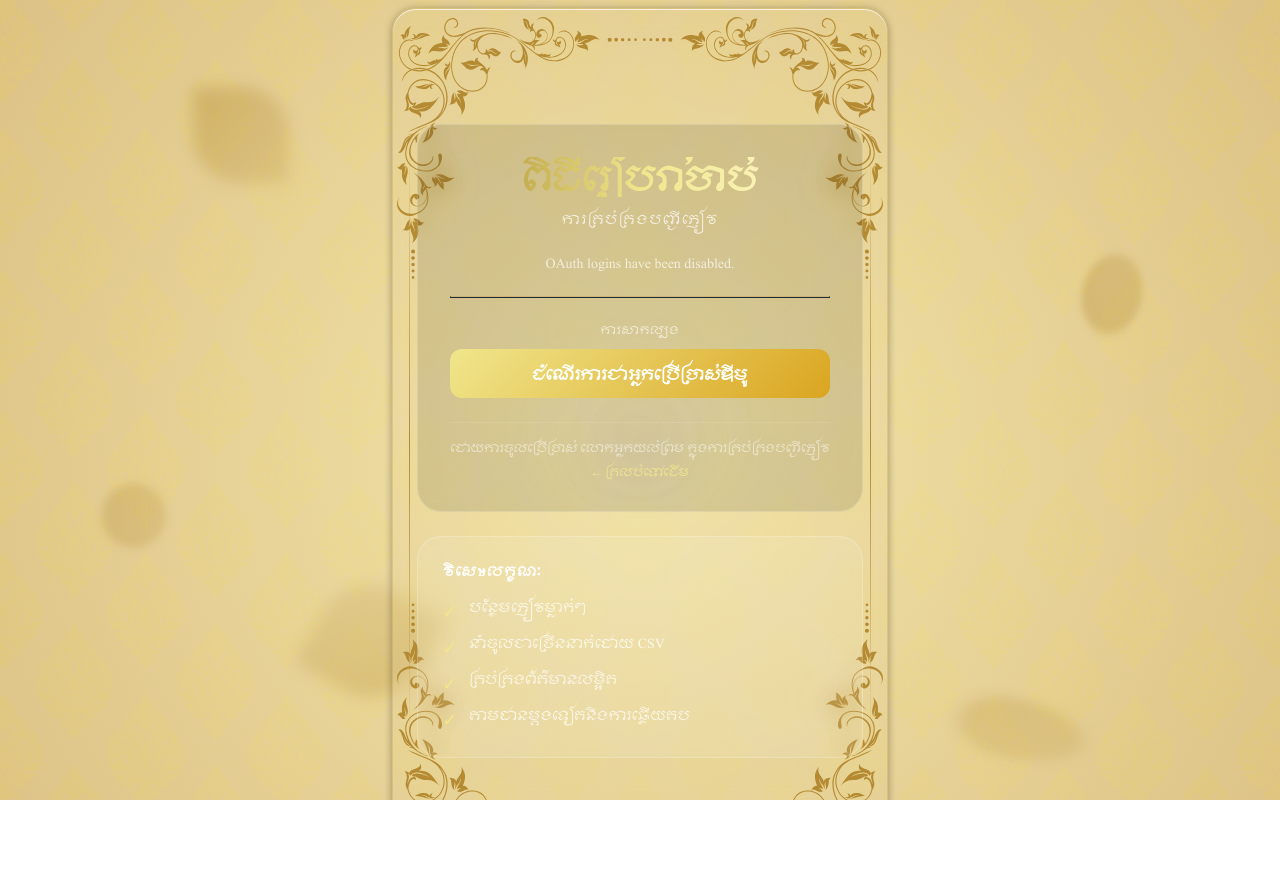
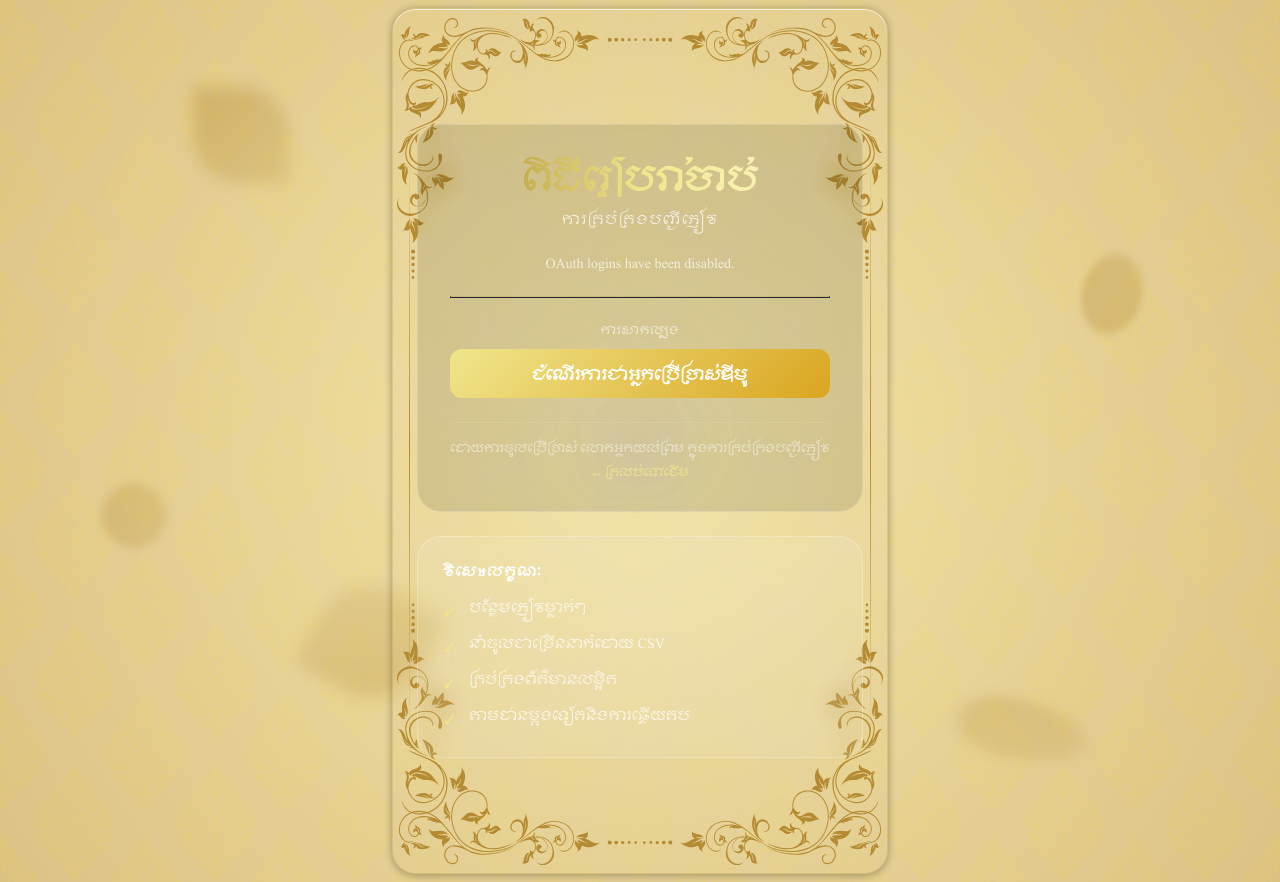
Before and after one commit to nyzcam/cuthmay, a Next.js app: page /auth/login in a window 1280 px wide. Before the commit the page ends 800 px from the top, so only its background shows below. Built offline with nearby package versions, Linux system fonts and the light colour scheme; no server answers.

Commit message:
background image for iphone

```diff
--- a/app/ClientLayout.tsx
+++ b/app/ClientLayout.tsx
@@ -1,35 +1,29 @@
 "use client";
-import React from 'react';
+import React from "react";
 import { ThemeProvider } from "@/providers/ThemeContext";
 import LayoutWrapperOld from "@/components/LayoutWrapperOld";
 import SplashProvider from "@/providers/SplashProvider";
 import { AuthProvider } from "@/providers/AuthContext";
 import { MusicProvider } from "@/providers/MusicProvider";
+import PatternBackground from "@/components/PatternBackground";
 
 export default function ClientLayout({
   children,
 }: {
   children: React.ReactNode;
 }) {
-
   return (
-
     <>
       <AuthProvider>
         <MusicProvider>
-
-            <ThemeProvider>
-              <SplashProvider>
-                <LayoutWrapperOld>
-                  {children}
-                </LayoutWrapperOld>
-              </SplashProvider>
-            </ThemeProvider>
-
+          {/* <PatternBackground /> */}
+          <ThemeProvider>
+            <SplashProvider>
+              <LayoutWrapperOld>{children}</LayoutWrapperOld>
+            </SplashProvider>
+          </ThemeProvider>
         </MusicProvider>
       </AuthProvider>
-
     </>
-
   );
 }
--- a/app/api/og/[guestSlug]/route.tsx
+++ b/app/api/og/[guestSlug]/route.tsx
@@ -54,7 +54,7 @@ export async function GET(
 
   const fontData = await fetch(
     new URL("../../../../app/fonts/lmnr3.ttf", import.meta.url)
-  ).then(res => res.arrayBuffer());
+  ).then((res) => res.arrayBuffer());
 
   const borderGradient = `linear-gradient(to bottom, transparent, ${theme.accent}, transparent)`;
 
--- a/components/LayoutWrapperOld.tsx
+++ b/components/LayoutWrapperOld.tsx
@@ -4,7 +4,6 @@ import { FC, ReactNode, useEffect, useMemo } from "react";
 import PatternBackground from "./PatternBackground";
 import { useTheme } from "../providers/ThemeContext";
 import LiquidGlassFrame from "./LiquidGlassFrame";
-
 
 /* ================================
    Types
@@ -16,16 +15,9 @@ interface LayoutWrapperProps {
 
 type OpacityRange = readonly [number, number];
 
-type OrbAnimationPreset =
-  | "floatSlow"
-  | "floatMedium"
-  | "floatFast";
+type OrbAnimationPreset = "floatSlow" | "floatMedium" | "floatFast";
 
-type OrbShapePreset =
-  | "circle"
-  | "diagonalBlob"
-  | "inverseBlob"
-  | "pillBlob";
+type OrbShapePreset = "circle" | "diagonalBlob" | "inverseBlob" | "pillBlob";
 
 interface OrbPreset {
   position: string;
@@ -46,7 +38,10 @@ const hexToRgb = (hex: string): string => {
   if (!match) return "0, 0, 0";
 
   const v = match[1];
-  return `${parseInt(v.slice(0, 2), 16)}, ${parseInt(v.slice(2, 4), 16)}, ${parseInt(v.slice(4, 6), 16)}`;
+  return `${parseInt(v.slice(0, 2), 16)}, ${parseInt(
+    v.slice(2, 4),
+    16
+  )}, ${parseInt(v.slice(4, 6), 16)}`;
 };
 
 const gradientFromAccent = (
@@ -157,7 +152,7 @@ const LayoutWrapperOld: FC<LayoutWrapperProps> = ({ children }) => {
   );
 
   return (
-    <div className="relative flex min-h-screen w-full items-center justify-center overflow-hidden p-2">
+    <div className="relative flex min-h-dvh w-full items-center justify-center overflow-hidden p-2">
       <div
         key={currentTheme.gradient}
         className="absolute inset-0"
@@ -167,7 +162,11 @@ const LayoutWrapperOld: FC<LayoutWrapperProps> = ({ children }) => {
       <PatternBackground />
 
       {orbStyles.map((orb, i) => (
-        <div key={i} className={orb.className} style={{ background: orb.background }} />
+        <div
+          key={i}
+          className={orb.className}
+          style={{ background: orb.background }}
+        />
       ))}
 
       <div className="flex items-center justify-center rounded-3xl">
@@ -175,7 +174,6 @@ const LayoutWrapperOld: FC<LayoutWrapperProps> = ({ children }) => {
           {children}
         </LiquidGlassFrame>
       </div>
-
     </div>
   );
 };
--- a/components/PatternBackground.tsx
+++ b/components/PatternBackground.tsx
@@ -2,14 +2,27 @@
 
 import React, { memo } from "react";
 
-const PatternBackground = memo(() => {
-  const style = {
-    "--bg-url": `url(/hol-khmer.svg)`,
-    "--tile-size": "100px",
-  } as React.CSSProperties;
+interface PatternBackgroundProps {
+  patternUrl?: string;
+  tileSize?: string;
+  opacity?: number;
+}
 
-  return <div className="pattern-bg" style={style} />;
-});
+const PatternBackground = memo(
+  ({
+    patternUrl = "/hol-khmer.svg",
+    tileSize = "100px",
+    opacity = 0.1,
+  }: PatternBackgroundProps) => {
+    const style = {
+      "--bg-url": `url(${patternUrl})`,
+      "--tile-size": tileSize,
+      "--opacity": opacity,
+    } as React.CSSProperties;
+
+    return <div className="pattern-bg" style={style} />;
+  }
+);
 
 PatternBackground.displayName = "PatternBackground";
 export default PatternBackground;
--- a/providers/ThemeContext.tsx
+++ b/providers/ThemeContext.tsx
@@ -57,13 +57,13 @@ const applyThemeStyles = (theme: Theme, withTransition: boolean = false) => {
   const body = document.body;
 
   if (!withTransition) {
-    const style = document.createElement('style');
-    style.id = 'no-transition';
+    const style = document.createElement("style");
+    style.id = "no-transition";
     style.innerHTML = NO_TRANSITION_CSS;
     document.head.appendChild(style);
 
     setTimeout(() => {
-      const styleElement = document.getElementById('no-transition');
+      const styleElement = document.getElementById("no-transition");
       if (styleElement) {
         styleElement.remove();
       }
@@ -76,24 +76,24 @@ const applyThemeStyles = (theme: Theme, withTransition: boolean = false) => {
   });
 
   body.style.backgroundImage = theme.gradient;
-  body.style.backgroundAttachment = "fixed";
+  // body.style.backgroundAttachment = "fixed";
   body.style.backgroundSize = "cover";
   body.style.backgroundPosition = "center";
 
-  body.classList.remove(...getAllThemes().map(t => `theme-${t.id}`));
+  body.classList.remove(...getAllThemes().map((t) => `theme-${t.id}`));
   body.classList.add(`theme-${theme.id}`);
-  body.classList.toggle('theme-dark', theme.isDark);
-  body.classList.toggle('theme-light', !theme.isDark);
+  body.classList.toggle("theme-dark", theme.isDark);
+  body.classList.toggle("theme-light", !theme.isDark);
 
   updateMetaThemeColor(theme);
 
   window.dispatchEvent(
-    new CustomEvent('themechange', {
+    new CustomEvent("themechange", {
       detail: {
         theme: theme.id,
         themeName: theme.name,
-        isDark: theme.isDark
-      }
+        isDark: theme.isDark,
+      },
     })
   );
 };
@@ -102,23 +102,23 @@ const updateMetaThemeColor = (theme: Theme) => {
   let metaThemeColor = document.querySelector('meta[name="theme-color"]');
 
   if (!metaThemeColor) {
-    metaThemeColor = document.createElement('meta');
-    metaThemeColor.setAttribute('name', 'theme-color');
+    metaThemeColor = document.createElement("meta");
+    metaThemeColor.setAttribute("name", "theme-color");
     document.head.appendChild(metaThemeColor);
   }
 
   const gradientColors = theme.gradient.match(/#[0-9a-fA-F]{3,6}/g);
   const dominantColor = gradientColors ? gradientColors[0] : theme.accent;
 
-  metaThemeColor.setAttribute('content', dominantColor);
+  metaThemeColor.setAttribute("content", dominantColor);
 };
 
 const generateGlobalThemeCss = () => {
-  const styleId = 'theme-css-variables';
+  const styleId = "theme-css-variables";
   let styleElement = document.getElementById(styleId) as HTMLStyleElement;
 
   if (!styleElement) {
-    styleElement = document.createElement('style');
+    styleElement = document.createElement("style");
     styleElement.id = styleId;
     document.head.appendChild(styleElement);
   }
@@ -148,7 +148,7 @@ export const ThemeProvider = ({
   initialTheme,
   persistTheme = true,
   enableTransitions = true,
-  onThemeChange
+  onThemeChange,
 }: ThemeProviderProps) => {
   const [currentThemeName, setCurrentThemeName] = useState<ThemeName>(() => {
     if (initialTheme && isValidTheme(initialTheme)) {
@@ -170,14 +170,17 @@ export const ThemeProvider = ({
   });
 
   const [themeLoading, setThemeLoading] = useState(false);
-  const [lastAppliedTheme, setLastAppliedTheme] = useState<ThemeName | null>(null);
+  const [lastAppliedTheme, setLastAppliedTheme] = useState<ThemeName | null>(
+    null
+  );
 
-  const currentTheme = useMemo(() =>
-    themeConfig[currentThemeName],
+  const currentTheme = useMemo(
+    () => themeConfig[currentThemeName],
     [currentThemeName]
   );
 
-  const setTheme = useCallback((name: ThemeName) => {
+  const setTheme = useCallback(
+    (name: ThemeName) => {
       if (!isValidTheme(name)) {
         console.warn(`Theme "${name}" not found. Using default theme.`);
         name = DEFAULT_THEME;
@@ -191,7 +194,7 @@ export const ThemeProvider = ({
 
       // Add transitioning class for smooth transitions
       if (enableTransitions) {
-      document.body.classList.add('theme-transitioning');
+        document.body.classList.add("theme-transitioning");
       }
 
       setCurrentThemeName(name);
@@ -213,13 +216,21 @@ export const ThemeProvider = ({
       // Remove transitioning class after animation completes
       if (enableTransitions) {
         setTimeout(() => {
-        document.body.classList.remove('theme-transitioning');
+          document.body.classList.remove("theme-transitioning");
           setThemeLoading(false);
         }, 600); // Match CSS transition duration
       } else {
         setThemeLoading(false);
       }
-  }, [currentThemeName, lastAppliedTheme, persistTheme, enableTransitions, onThemeChange]);
+    },
+    [
+      currentThemeName,
+      lastAppliedTheme,
+      persistTheme,
+      enableTransitions,
+      onThemeChange,
+    ]
+  );
 
   const cycleNextTheme = useCallback(() => {
     const nextTheme = getNextTheme(currentThemeName);
@@ -239,10 +250,7 @@ export const ThemeProvider = ({
     return getAllThemes();
   }, []);
 
-  const isDarkTheme = useMemo(() =>
-    currentTheme.isDark,
-    [currentTheme]
-  );
+  const isDarkTheme = useMemo(() => currentTheme.isDark, [currentTheme]);
 
   // Initialize theme on mount
   useEffect(() => {
@@ -254,16 +262,16 @@ export const ThemeProvider = ({
     setLastAppliedTheme(currentThemeName);
 
     // Listen for system color scheme changes
-    const mediaQuery = window.matchMedia('(prefers-color-scheme: dark)');
+    const mediaQuery = window.matchMedia("(prefers-color-scheme: dark)");
 
     const handleSystemThemeChange = (e: MediaQueryListEvent) => {
       // Optional: Auto-switch to dark/light theme based on system preference
       // Uncomment to enable auto-switching:
-      const preferredTheme = e.matches ? 'dark' : 'light';
+      const preferredTheme = e.matches ? "dark" : "light";
       // setTheme(preferredTheme as ThemeName);
     };
 
-    mediaQuery.addEventListener('change', handleSystemThemeChange);
+    mediaQuery.addEventListener("change", handleSystemThemeChange);
 
     // Listen for theme change events from other components
     const handleCustomThemeChange = (e: Event) => {
@@ -273,11 +281,11 @@ export const ThemeProvider = ({
       }
     };
 
-    window.addEventListener('changetheme', handleCustomThemeChange);
+    window.addEventListener("changetheme", handleCustomThemeChange);
 
     return () => {
-      mediaQuery.removeEventListener('change', handleSystemThemeChange);
-      window.removeEventListener('changetheme', handleCustomThemeChange);
+      mediaQuery.removeEventListener("change", handleSystemThemeChange);
+      window.removeEventListener("changetheme", handleCustomThemeChange);
     };
   }, []);
 
@@ -290,7 +298,8 @@ export const ThemeProvider = ({
   }, [currentTheme, currentThemeName, lastAppliedTheme, enableTransitions]);
 
   // Context value
-  const contextValue = useMemo<ThemeContextType>(() => ({
+  const contextValue = useMemo<ThemeContextType>(
+    () => ({
       currentThemeName,
       currentTheme,
       setTheme,
@@ -301,7 +310,8 @@ export const ThemeProvider = ({
       isDarkTheme,
       themeLoading,
       lastAppliedTheme,
-  }), [
+    }),
+    [
       currentThemeName,
       currentTheme,
       setTheme,
@@ -312,14 +322,14 @@ export const ThemeProvider = ({
       isDarkTheme,
       themeLoading,
       lastAppliedTheme,
-  ]);
+    ]
+  );
 
   return (
     <ThemeContext.Provider value={contextValue}>
-      <main className="main" role="main">
+      <main className="min-h-dvh relative" role="main">
         {children}
       </main>
-
     </ThemeContext.Provider>
   );
 };
@@ -333,7 +343,8 @@ export const useTheme = () => {
   }
 
   // Additional utility functions that use the context
-  const themeUtils = useMemo(() => ({
+  const themeUtils = useMemo(
+    () => ({
       // Check if a specific theme is active
       isActiveTheme: (themeName: ThemeName) =>
         context.currentThemeName === themeName,
@@ -343,13 +354,15 @@ export const useTheme = () => {
 
       // Generate CSS for all themes (for SSR/SSG)
       getAllThemeCSS: () =>
-      getAllThemes().map(theme => generateThemeCss(theme)).join('\n'),
+        getAllThemes()
+          .map((theme) => generateThemeCss(theme))
+          .join("\n"),
 
       // Programmatically change theme with event
       changeThemeWithEvent: (themeName: ThemeName) => {
         if (isValidTheme(themeName)) {
           window.dispatchEvent(
-          new CustomEvent('changetheme', { detail: { theme: themeName } })
+            new CustomEvent("changetheme", { detail: { theme: themeName } })
           );
         }
       },
@@ -358,11 +371,14 @@ export const useTheme = () => {
       getSimilarThemes: () => {
         const allThemes = getAllThemes();
         return allThemes.filter(
-        theme => theme.category === context.currentTheme.category &&
+          (theme) =>
+            theme.category === context.currentTheme.category &&
             theme.id !== context.currentThemeName
         );
       },
-  }), [context]);
+    }),
+    [context]
+  );
 
   return {
     ...context,
@@ -374,7 +390,8 @@ export const useTheme = () => {
 export const useThemeAwareStyles = () => {
   const { currentTheme } = useTheme();
 
-  return useMemo(() => ({
+  return useMemo(
+    () => ({
       // Get gradient for inline styles
       gradient: currentTheme.gradient,
 
@@ -383,8 +400,8 @@ export const useThemeAwareStyles = () => {
 
       // Get text colors
       textColors: currentTheme.textColors || {
-      primary: currentTheme.isDark ? '#ffffff' : '#000000',
-      secondary: currentTheme.isDark ? '#cccccc' : '#666666',
+        primary: currentTheme.isDark ? "#ffffff" : "#000000",
+        secondary: currentTheme.isDark ? "#cccccc" : "#666666",
         accent: currentTheme.accent,
       },
 
@@ -392,12 +409,16 @@ export const useThemeAwareStyles = () => {
       styles: {
         button: {
           backgroundColor: currentTheme.accent,
-        color: currentTheme.isDark ? '#000000' : '#ffffff',
+          color: currentTheme.isDark ? "#000000" : "#ffffff",
         },
         card: {
-        backgroundColor: currentTheme.isDark ? 'rgba(0,0,0,0.3)' : 'rgba(255,255,255,0.8)',
-        backdropFilter: 'blur(10px)',
+          backgroundColor: currentTheme.isDark
+            ? "rgba(0,0,0,0.3)"
+            : "rgba(255,255,255,0.8)",
+          backdropFilter: "blur(10px)",
         },
       },
-  }), [currentTheme]);
+    }),
+    [currentTheme]
+  );
 };
--- a/styles/base.css
+++ b/styles/base.css
@@ -1,11 +1,19 @@
-/* ============================================================================
-   BASE & RESET STYLES
-   ============================================================================ */
+*,
+*::before,
+*::after {
+  box-sizing: border-box;
+}
 
 html {
   scroll-behavior: smooth;
   -webkit-font-smoothing: antialiased;
   -moz-osx-font-smoothing: grayscale;
+}
+
+@media (prefers-reduced-motion: reduce) {
+  html {
+    scroll-behavior: auto;
+  }
 }
 
 html,
@@ -15,24 +23,25 @@ body {
   height: 100%;
 }
 
-html,
 body {
-  font-family: var(--font-moul);
+  font-family: var(--font-moul), system-ui, -apple-system, sans-serif;
   color: var(--theme-text-primary);
+  line-height: 1.6;
+  position: relative;
+  min-height: 100svh;
+  min-height: 100vh;
   overflow-x: hidden;
-  line-height: 1.6;
+  background: var(--theme-gradient) fixed;
+
+  -webkit-transform: translateZ(0);
+  transform: translateZ(0);
+  will-change: transform;
+
   text-rendering: optimizeLegibility;
   -webkit-text-size-adjust: 100%;
-}
 
-body {
-  min-height: 100svh;
-  position: relative;
-  background: var(--theme-gradient) fixed;
-  background-size: cover;
-  background-position: center;
-  -webkit-transform: translateZ(0);
-  transform: translateZ(0);
   padding-top: env(safe-area-inset-top);
   padding-bottom: env(safe-area-inset-bottom);
+  padding-left: env(safe-area-inset-left);
+  padding-right: env(safe-area-inset-right);
 }
--- a/styles/patterns.css
+++ b/styles/patterns.css
@@ -25,6 +25,12 @@
   -webkit-mix-blend-mode: overlay;
 }
 
+@media (max-width: 768px) {
+  .pattern-bg {
+    display: none;
+  }
+}
+
 .motion-safe\:glass-chromatic::after {
   background: radial-gradient(
       140px circle at var(--glass-x, 50%) var(--glass-y, 50%),
```
Lines whose indentation alone changed are shown as unchanged.
